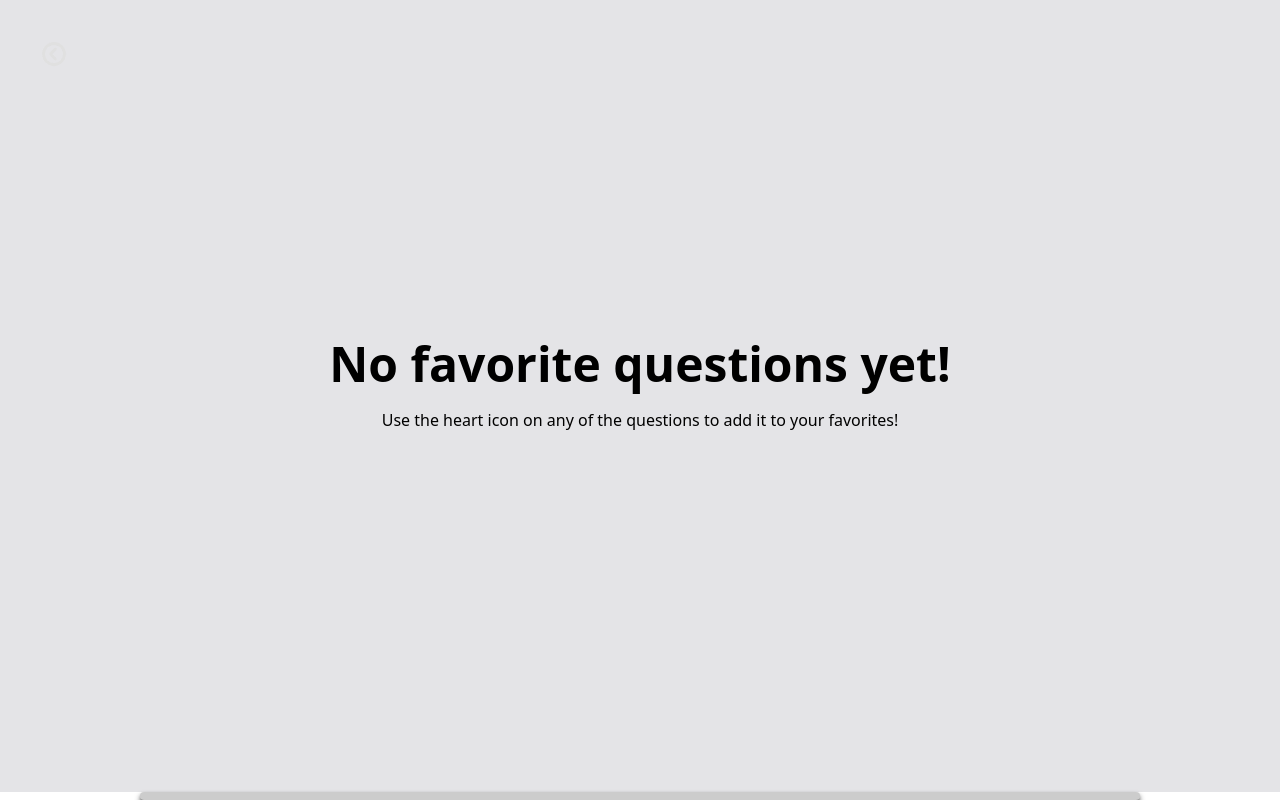
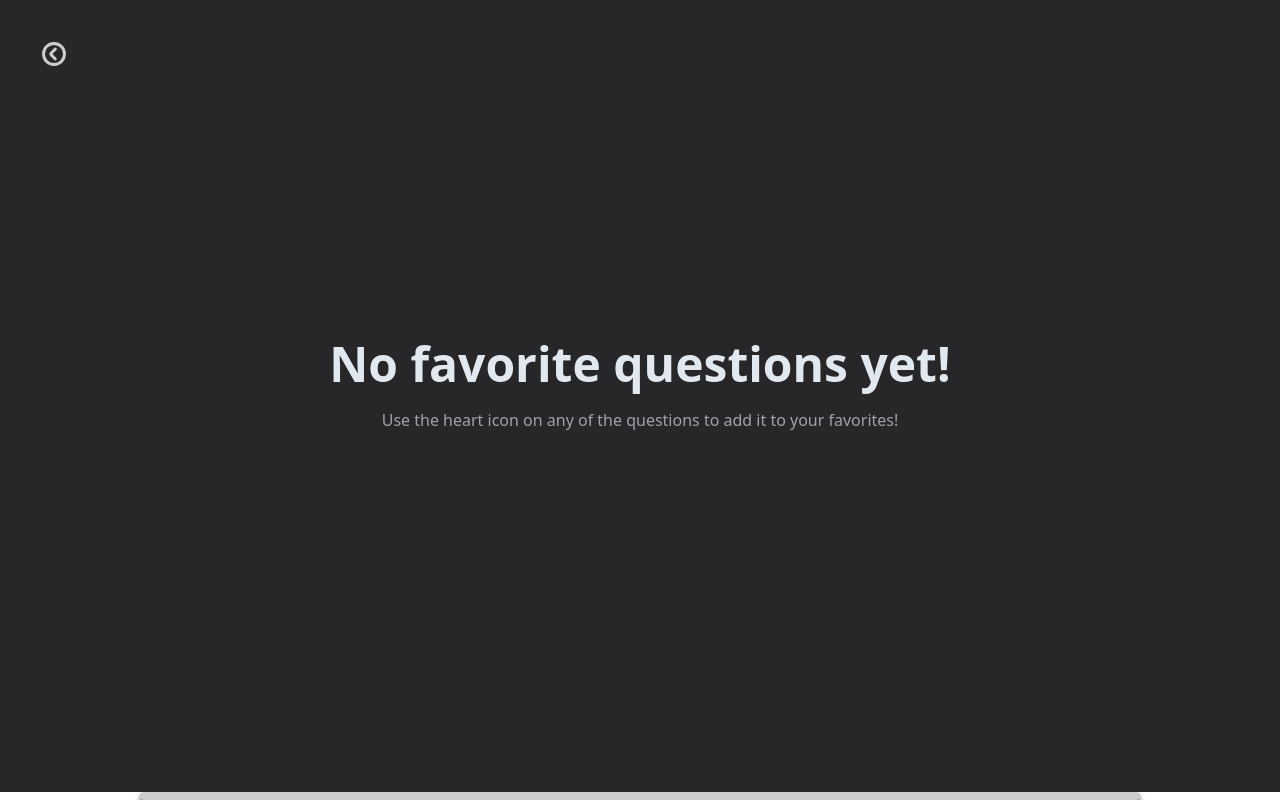
Before and after one commit to jon-tschida/Thoughtful, a React (Vite) app: page /favoriteQuestions in a window 1280 px wide. Built offline with nearby package versions, Linux system fonts and the light colour scheme.

Commit message:
Changed app bg again

```diff
--- a/src/App.jsx
+++ b/src/App.jsx
@@ -4,7 +4,7 @@ import { Link } from "react-router-dom";
 export default function App() {
   return (
     <>
-      <div className="flex w-screen h-screen overflow-hidden app-bg">
+      <div className="flex w-screen h-screen overflow-hidden bg-zinc-800">
         <div className="relative w-[1000px] p-1 m-auto flex flex-row overflow-x-scroll overflow-y-hidden rounded-3xl drop-shadow-2xl backdrop-blur">
           <Link to={"/lifeQuestions"}>
             <QuestionCard topic="Life" />
--- a/src/components/FavoriteQuestionsCard.jsx
+++ b/src/components/FavoriteQuestionsCard.jsx
@@ -20,11 +20,11 @@ export default function FavoriteQuestionsCard() {
       <Back />
       {/* If we don't have any favorites yet, then we display this div */}
       {favoriteQuestions.length === 0 && (
-        <div className="flex flex-col items-center justify-center w-screen h-screen bg-zinc-200">
-          <h3 className="mb-5 text-5xl font-bold">
+        <div className="flex flex-col items-center justify-center w-screen h-screen bg-zinc-800">
+          <h3 className="mb-5 text-5xl font-bold text-slate-200">
             No favorite questions yet!
           </h3>
-          <p className="mb-5">
+          <p className="mb-5 text-zinc-400">
             Use the heart icon on any of the questions to add it to your
             favorites!
           </p>
--- a/src/index.css
+++ b/src/index.css
@@ -31,8 +31,3 @@
     rgba(23, 24, 53, 1) 67%
   );
 }
-
-.app-bg {
-  background: #010101;
-  background: radial-gradient(at center, #010101, #343434);
-}
```
